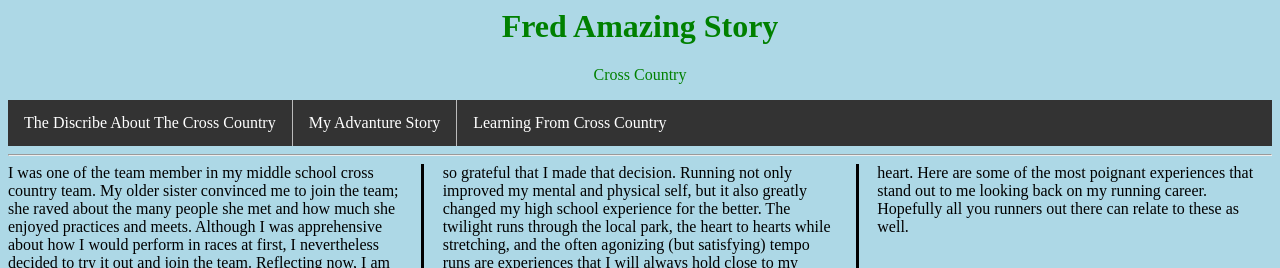
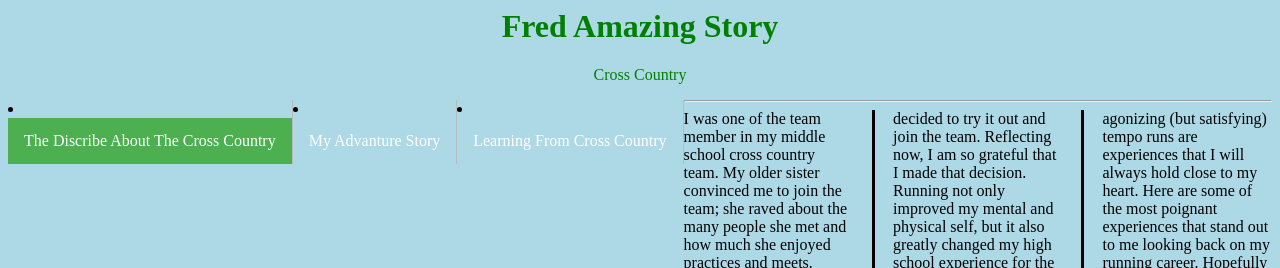
Before and after one commit to yfdnc976kcenu6e1i67d22/AW, a plain HTML site: page index(AD2).html in a window 1280 px wide. Shown: the top 268 px of the page. Drawn offline with Linux system fonts and the light colour scheme.

Commit message:
Update index(AD2).html

```diff
--- a/index(AD2).html
+++ b/index(AD2).html
@@ -61,11 +61,9 @@ li a:hover:not(.active) {
 </style>
 </head>
 <body>
-<ul>
-  <li><a class="index(AD).html">The Discribe About The Cross Country</a></li>
-  <li><a href="index(AD2).html">My Advanture Story</a></li>
-  <li><a href="index(AD3).html">Learning From Cross Country</a></li>
-</ul>
+<li><a class="active" href="file://dhs.local/userfiles/Students/2020/SHuang2020/Documents/CCS%20NBB/index(AD).html">The Discribe About The Cross Country</a></li>
+  <li><a href="file://dhs.local/userfiles/Students/2020/SHuang2020/Documents/CCS%20NBB/index(AD2).html">My Advanture Story</a></li>
+  <li><a href="file://dhs.local/userfiles/Students/2020/SHuang2020/Documents/CCS%20NBB/index(AD3).html">Learning From Cross Country</a></li>
 </body>
 </html>
 <hr>
```
